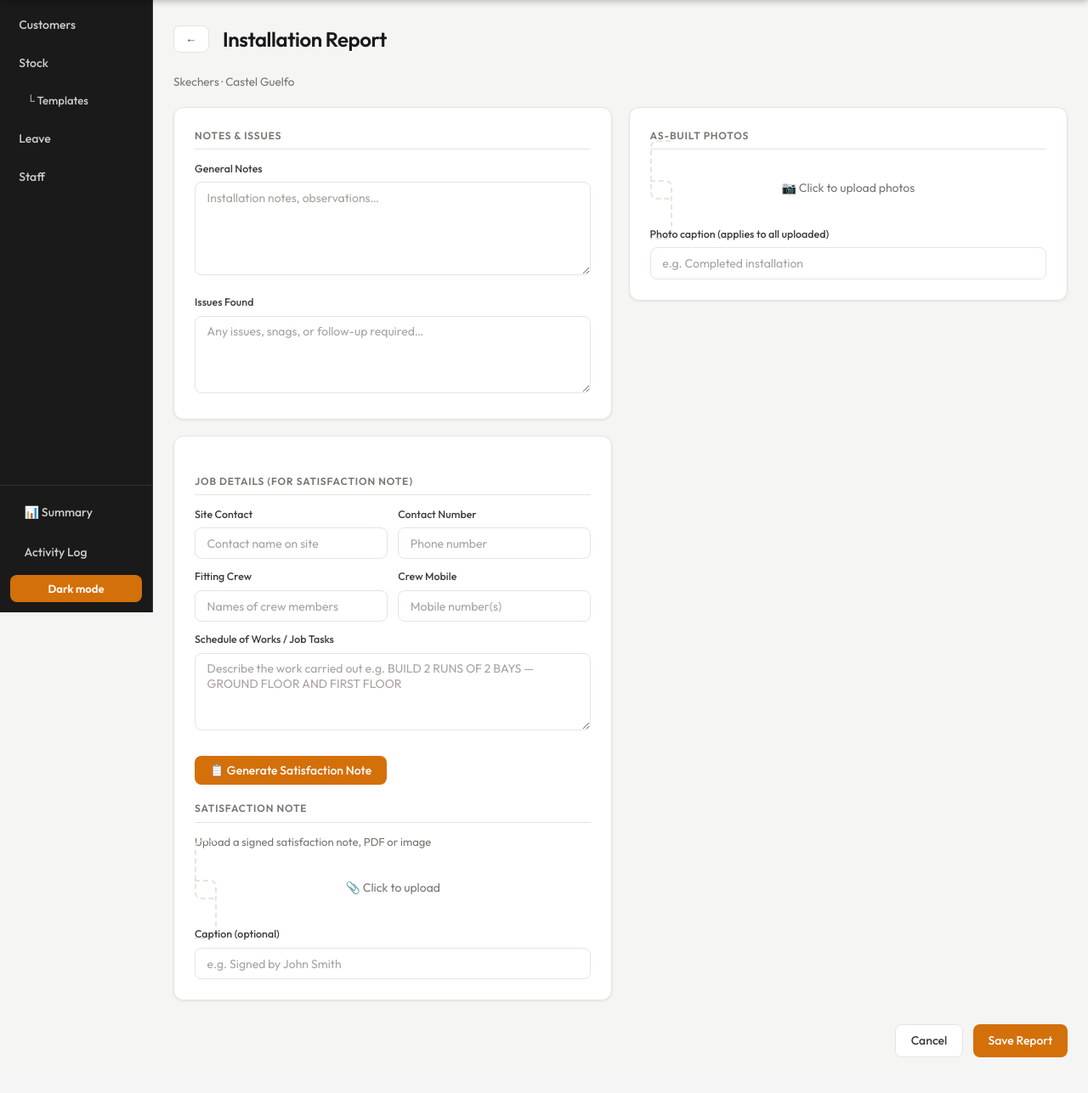
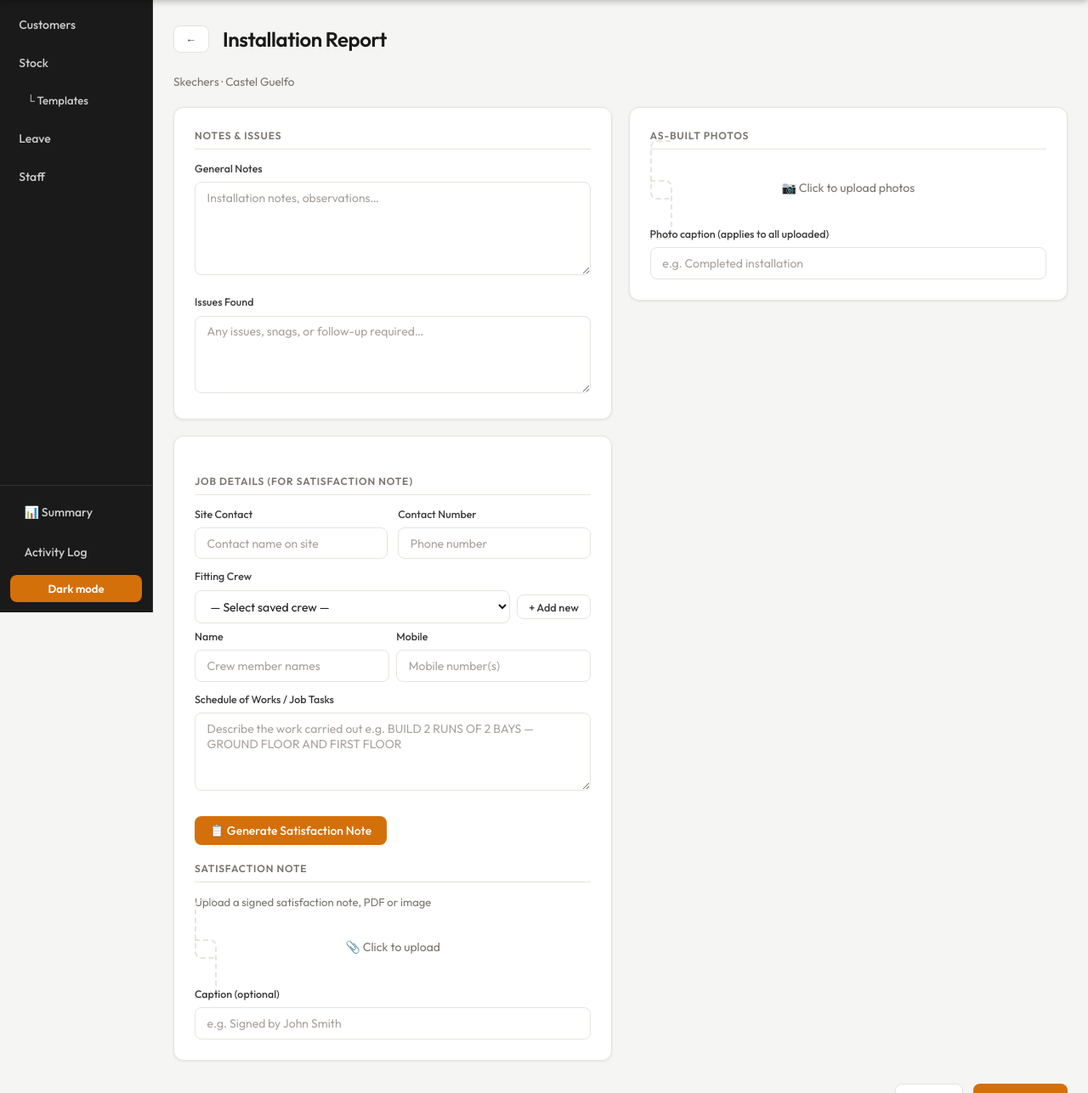
Before and after one commit to BlueWhiteTen/ezr-project-tracker, a Django app: page /project/9/report/ in a window 1280 px wide. Shown: the part 79-1366 px from the top of the page at 85% size. Before the commit the page ends 1324 px from the top, so only its background shows below. Run offline with Django 4.2, Linux system fonts and the light colour scheme; a user stored in the database is signed in; data comes from the database, SQL or seed files in the repository; both versions use the stored data as it was after the commit; data that the repository does not hold is empty.

Commit message:
Add fitting crew saved list to install report

```diff
--- a/projects/models.py
+++ b/projects/models.py
@@ -428,6 +428,17 @@ class MaterialPrice(models.Model):
         return f"{self.name}: £{self.price_per_sqft}/sqft"
 
 
+class FittingCrew(models.Model):
+    name  = models.CharField(max_length=200)
+    phone = models.CharField(max_length=50, blank=True)
+
+    class Meta:
+        ordering = ['name']
+
+    def __str__(self):
+        return f"{self.name} {self.phone}".strip()
+
+
 class UprightAccessory(models.Model):
     """Per-upright accessories (e.g. SM footplates, top caps) that auto-calculate from frame counts."""
     name        = models.CharField(max_length=100)
--- a/projects/templates/projects/install_report.html
+++ b/projects/templates/projects/install_report.html
@@ -55,13 +55,34 @@
             <label class="form-label">Contact Number</label>
             <input class="form-input" type="text" name="contact_number" value="{{ report.contact_number }}" placeholder="Phone number">
           </div>
-          <div>
+          <div style="grid-column:1/-1;">
             <label class="form-label">Fitting Crew</label>
-            <input class="form-input" type="text" name="fitting_crew" value="{{ report.fitting_crew }}" placeholder="Names of crew members">
-          </div>
-          <div>
-            <label class="form-label">Crew Mobile</label>
-            <input class="form-input" type="text" name="fitting_crew_phone" value="{{ report.fitting_crew_phone }}" placeholder="Mobile number(s)">
+            <div style="display:flex;gap:.5rem;align-items:center;margin-bottom:.4rem;">
+              <select id="crew-select" class="form-input" style="flex:1;" onchange="selectCrew(this)">
+                <option value="">— Select saved crew —</option>
+              </select>
+              <button type="button" class="btn btn-ghost btn-sm" onclick="showAddCrew()">+ Add new</button>
+            </div>
+            <div id="add-crew-form" style="display:none;background:var(--surf2);border:1px solid var(--bdr);border-radius:var(--rad);padding:.75rem;margin-bottom:.5rem;">
+              <div style="display:grid;grid-template-columns:1fr 1fr;gap:.5rem;margin-bottom:.5rem;">
+                <input class="form-input" id="new-crew-name" placeholder="Fitter name">
+                <input class="form-input" id="new-crew-phone" placeholder="Mobile number">
+              </div>
+              <div style="display:flex;gap:.5rem;">
+                <button type="button" class="btn btn-primary btn-sm" onclick="saveCrew()">Save</button>
+                <button type="button" class="btn btn-ghost btn-sm" onclick="hideAddCrew()">Cancel</button>
+              </div>
+            </div>
+            <div style="display:grid;grid-template-columns:1fr 1fr;gap:.5rem;">
+              <div>
+                <label class="form-label">Name</label>
+                <input class="form-input" type="text" name="fitting_crew" id="fitting-crew-name" value="{{ report.fitting_crew }}" placeholder="Crew member names">
+              </div>
+              <div>
+                <label class="form-label">Mobile</label>
+                <input class="form-input" type="text" name="fitting_crew_phone" id="fitting-crew-phone" value="{{ report.fitting_crew_phone }}" placeholder="Mobile number(s)">
+              </div>
+            </div>
           </div>
         </div>
         <label class="form-label">Schedule of Works / Job Tasks</label>
@@ -139,6 +160,68 @@ function saveAndOpenSatNote(){
     .then(() => window.open('{% url "satisfaction_note" project.pk %}', '_blank'))
     .catch(() => window.open('{% url "satisfaction_note" project.pk %}', '_blank'));
 }
+
+// ── Fitting Crew ──────────────────────────────────────────────────────────────
+let crewList = [];
+
+async function loadCrews(){
+  const r = await fetch('/api/fitting-crews/');
+  crewList = await r.json();
+  const sel = document.getElementById('crew-select');
+  sel.innerHTML = '<option value="">— Select saved crew —</option>';
+  crewList.forEach(c => {
+    const o = document.createElement('option');
+    o.value = c.id;
+    o.textContent = c.name + (c.phone ? ' — ' + c.phone : '');
+    o.dataset.name = c.name;
+    o.dataset.phone = c.phone;
+    sel.appendChild(o);
+  });
+  // Add delete options
+  crewList.forEach(c => {
+    const o = document.createElement('option');
+    o.value = 'del-' + c.id;
+    o.textContent = '🗑 Remove: ' + c.name;
+    sel.appendChild(o);
+  });
+}
+
+function selectCrew(sel){
+  const val = sel.value;
+  if(!val) return;
+  if(val.startsWith('del-')){
+    const id = parseInt(val.replace('del-',''));
+    const crew = crewList.find(c=>c.id===id);
+    if(crew && confirm(`Remove "${crew.name}" from saved crews?`)){
+      fetch('/api/fitting-crews/', {method:'DELETE', headers:{'Content-Type':'application/json','X-CSRFToken':'{{ csrf_token }}'},
+        body: JSON.stringify({id})}).then(()=>loadCrews());
+    }
+    sel.value = '';
+    return;
+  }
+  const opt = sel.selectedOptions[0];
+  document.getElementById('fitting-crew-name').value = opt.dataset.name || '';
+  document.getElementById('fitting-crew-phone').value = opt.dataset.phone || '';
+  sel.value = '';
+}
+
+function showAddCrew(){ document.getElementById('add-crew-form').style.display='block'; }
+function hideAddCrew(){ document.getElementById('add-crew-form').style.display='none'; }
+
+async function saveCrew(){
+  const name = document.getElementById('new-crew-name').value.trim();
+  const phone = document.getElementById('new-crew-phone').value.trim();
+  if(!name){ alert('Enter a name'); return; }
+  await fetch('/api/fitting-crews/', {method:'POST',
+    headers:{'Content-Type':'application/json','X-CSRFToken':'{{ csrf_token }}'},
+    body: JSON.stringify({name, phone})});
+  document.getElementById('new-crew-name').value = '';
+  document.getElementById('new-crew-phone').value = '';
+  hideAddCrew();
+  loadCrews();
+}
+
+document.addEventListener('DOMContentLoaded', loadCrews);
 </script>
 {% endblock %}
 
--- a/projects/urls.py
+++ b/projects/urls.py
@@ -80,6 +80,7 @@ urlpatterns = [
     path('project/<int:pk>/reminders/add/',    views.reminder_add,    name='reminder_add'),
     path('reminder/<int:pk>/delete/',          views.reminder_delete,  name='reminder_delete'),
     path('api/check-reminders/',               views.check_reminders, name='check_reminders'),
+    path('api/fitting-crews/', views.fitting_crew_api, name='fitting_crew_api'),
     path('settings/material-prices/',       views.material_price_update,name='material_price_update'),
     path('project/<int:pk>/address/',      views.project_address_save,  name='project_address'),
     path('api/customers/',                views.customer_autocomplete, name='customer_autocomplete'),
--- a/projects/views.py
+++ b/projects/views.py
@@ -9,7 +9,7 @@ from django.views.decorators.http import require_POST
 from datetime import date, timedelta
 import json
 
-from .models import Project, ProjectLog, Customer, Comment, Message, Notification, TeamMessage, StaffProfile, LeaveRequest, InstallationReport, ReportPhoto, SatisfactionNote, CustomerProfile, ProjectDocument, Product, PickingList, PickingListItem, PickingTemplate, PickingTemplateItem, MaterialPrice, ProjectCost, ProjectCostLine, UprightAccessory, AccessoryOverride, Reminder
+from .models import Project, ProjectLog, Customer, Comment, Message, Notification, TeamMessage, StaffProfile, LeaveRequest, InstallationReport, ReportPhoto, SatisfactionNote, CustomerProfile, ProjectDocument, Product, PickingList, PickingListItem, PickingTemplate, PickingTemplateItem, MaterialPrice, ProjectCost, ProjectCostLine, UprightAccessory, AccessoryOverride, Reminder, FittingCrew
 from .forms import RegisterForm, ProjectForm
 
 
@@ -2763,3 +2763,26 @@ def satisfaction_note(request, pk):
         'inst_date': inst_date,
         'site_address': '\n'.join(filter(None, address_parts)),
     })
+
+
+@login_required
+def fitting_crew_api(request):
+    if request.method == 'GET':
+        crews = list(FittingCrew.objects.values('id', 'name', 'phone'))
+        return JsonResponse(crews, safe=False)
+    if request.method == 'POST':
+        data = json.loads(request.body)
+        name  = data.get('name', '').strip()
+        phone = data.get('phone', '').strip()
+        if not name:
+            return JsonResponse({'error': 'Name required'}, status=400)
+        crew, created = FittingCrew.objects.get_or_create(name=name, defaults={'phone': phone})
+        if not created and phone:
+            crew.phone = phone
+            crew.save()
+        return JsonResponse({'id': crew.pk, 'name': crew.name, 'phone': crew.phone})
+    if request.method == 'DELETE':
+        data = json.loads(request.body)
+        FittingCrew.objects.filter(pk=data.get('id')).delete()
+        return JsonResponse({'ok': True})
+    return JsonResponse({'error': 'Method not allowed'}, status=405)
```
Also changed, not shown: db.sqlite3, projects/migrations/0031_fittingcrew.py (added).
